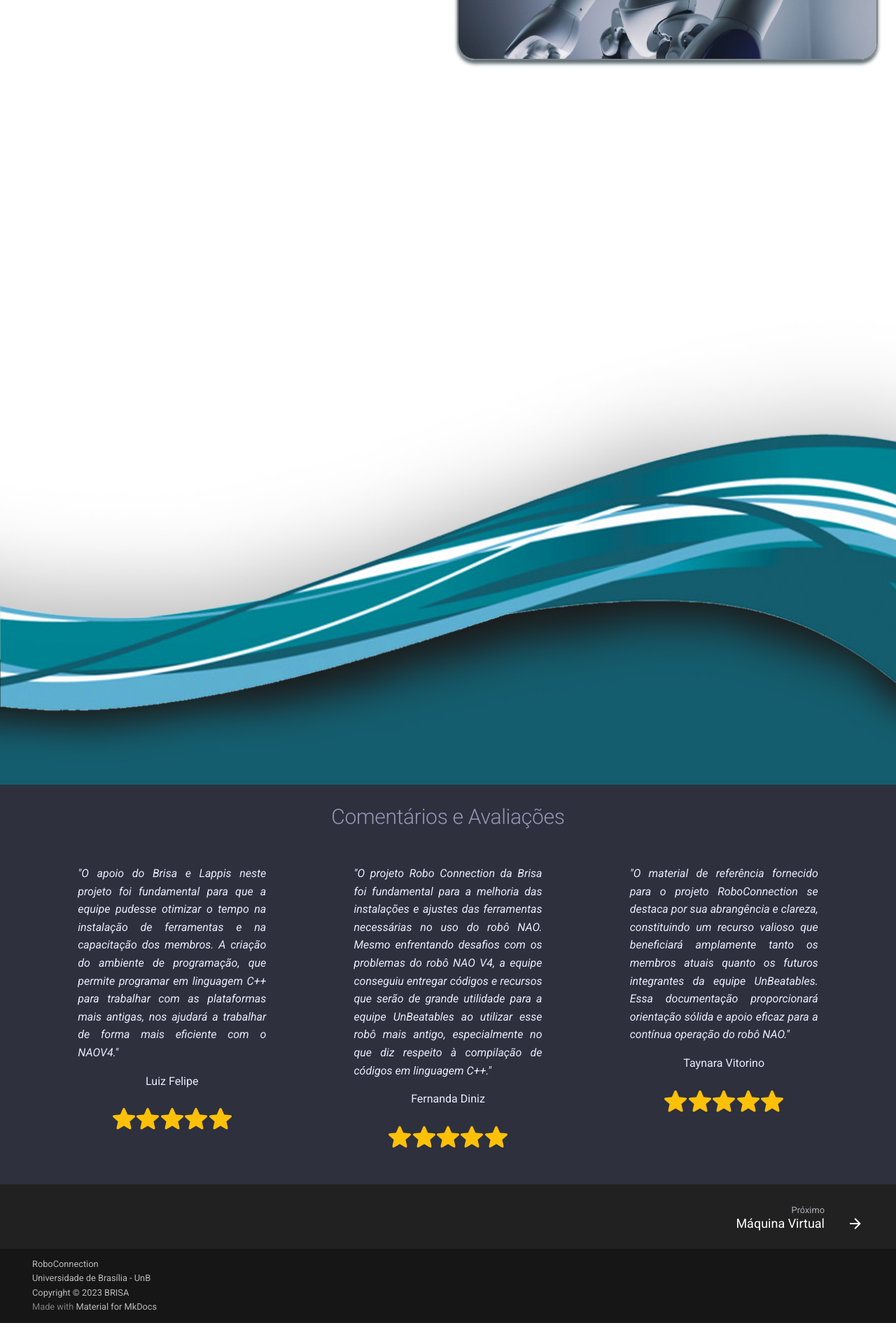
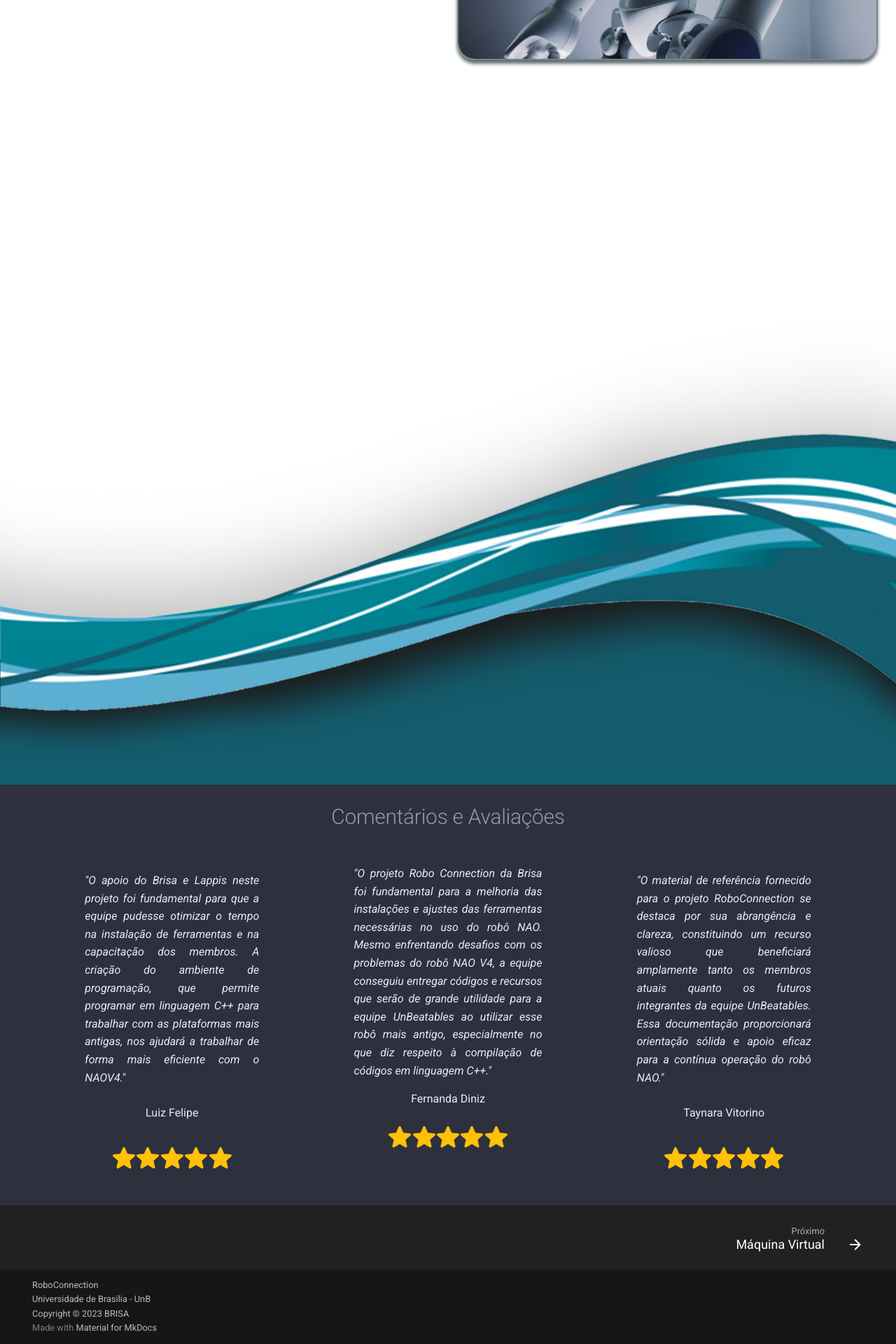
Before and after one commit to ResidenciaTICBrisa/03_Robotica, an MkDocs documentation site: the page built from docs/index.md, in a window 1280 px wide. Shown: the part 2908-4828 px from the top of the page at 70% size. Built offline with MkDocs 1.6.1 and Material for MkDocs 9.7.7, drawn with Linux system fonts in a browser that asks for light colours; comment, search, counter and statistics services are not loaded; before the commit the page ends 4798 px from its top, so only the background shows below that.

```diff
--- a/docs/overrides/home.html
+++ b/docs/overrides/home.html
@@ -236,7 +236,13 @@
         text-align: center;
     }
 
-    #section_4 div.coment p{margin: 15px;}
+    #section_4 div.coment p{
+        margin: 25px;
+    }
+
+    #section_4 div.coment:nth-child(2) p{
+        margin: 15px;
+    }
 
     #section_4 div.coment p.texto_coment{
         font-size: 16px;
```
